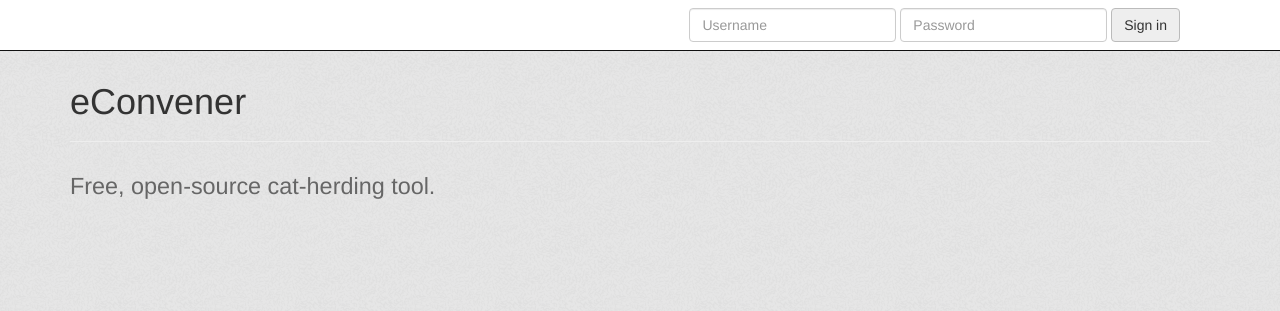
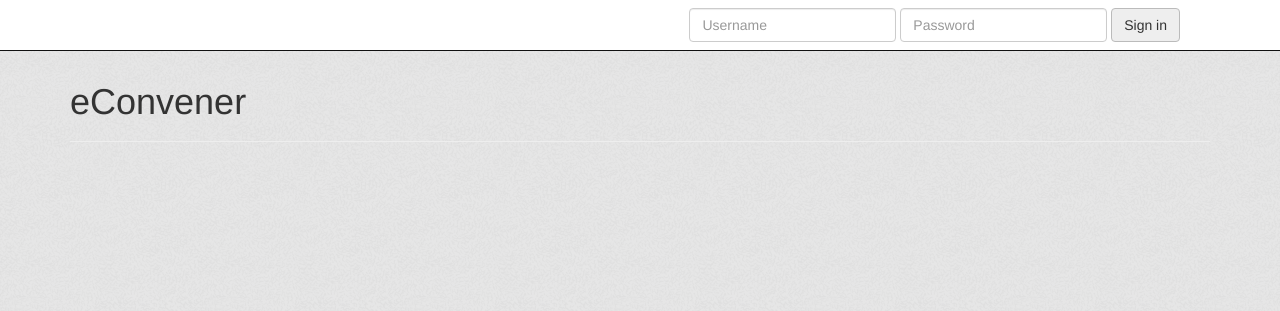
Before and after one commit to tysonblacker/econvenor, a Django app: page / in a window 1280 px wide. Shown: the top 311 px of the page. Run offline with Django 3.2, Linux system fonts and the light colour scheme.

Commit message:
Index: Removed temporary strapline

```diff
--- a/core/templates/index.html
+++ b/core/templates/index.html
@@ -7,9 +7,5 @@
 	<h1>eConvener</h1>
 </div>
 
-<div>
-	<h1><small>Free, open-source cat-herding tool.</small></h1>
-</div>
-
 
 {% endblock %}
```
